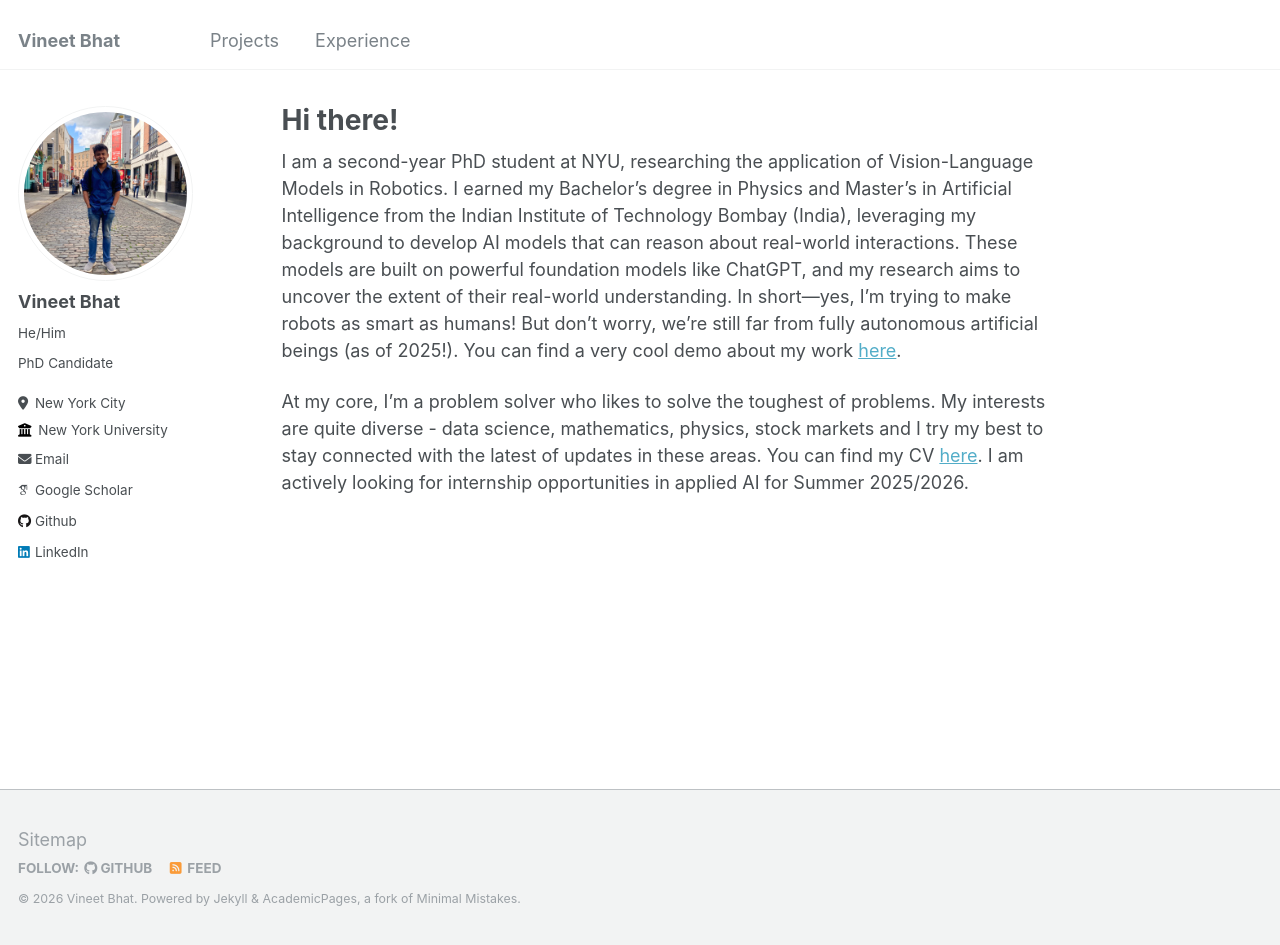
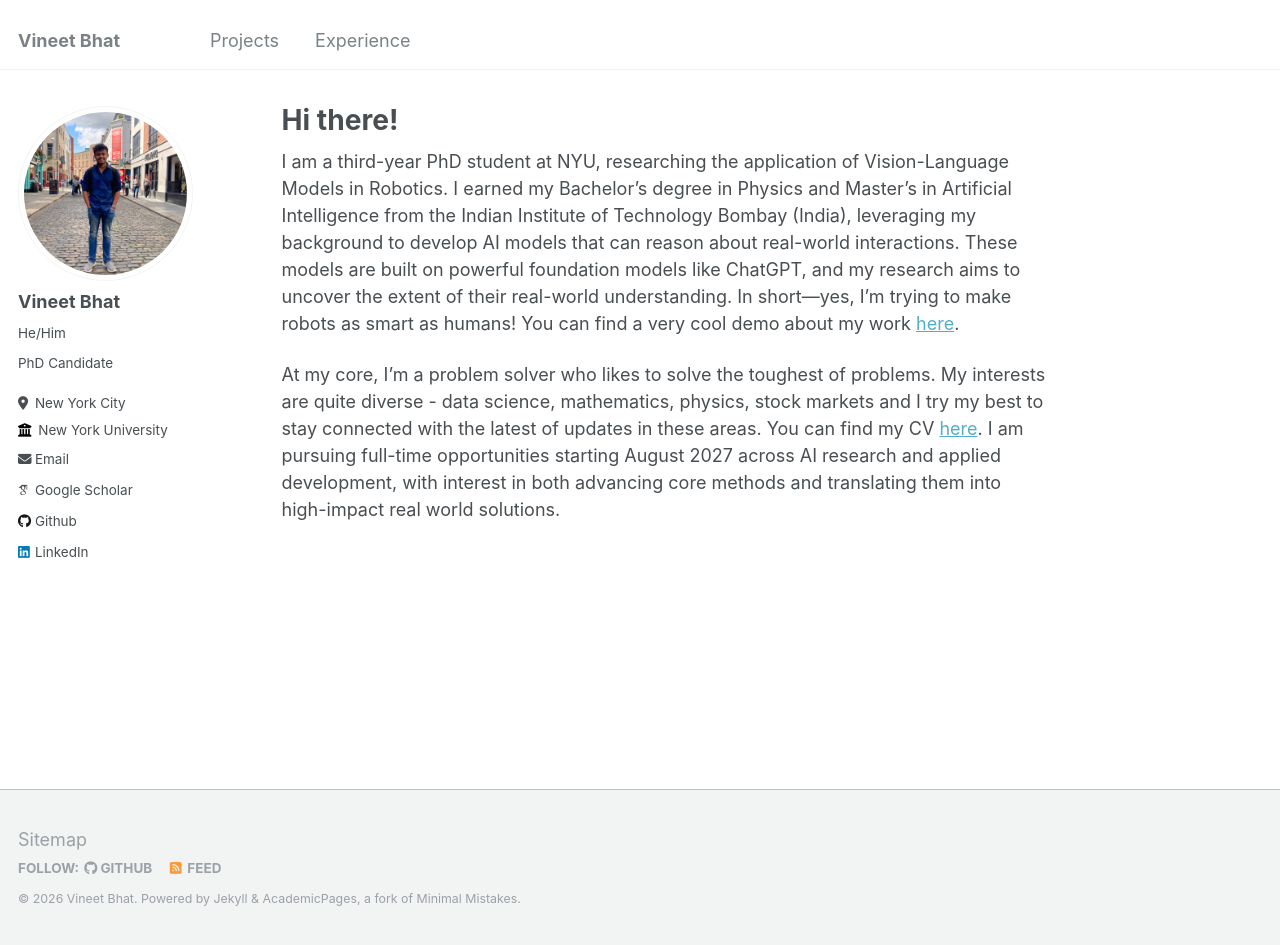
Before and after one commit to vineet2104/vineet2104.github.io, a Jekyll site: the page built from _pages/about.md, in a window 1280 px wide and 945 px high. Built offline with Jekyll 4.4.1, drawn with Linux system fonts in a browser that asks for light colours; some web fonts are replaced.

Commit message:
Change PhD status to third-year and update career goals
Updated academic status and future opportunities.

```diff
--- a/_pages/about.md
+++ b/_pages/about.md
@@ -7,6 +7,6 @@ redirect_from:
   - /about.html
 ---
 
-I am a second-year PhD student at NYU, researching the application of Vision-Language Models in Robotics. I earned my Bachelor’s degree in Physics and Master’s in Artificial Intelligence from the Indian Institute of Technology Bombay (India), leveraging my background to develop AI models that can reason about real-world interactions. These models are built on powerful foundation models like ChatGPT, and my research aims to uncover the extent of their real-world understanding. In short—yes, I'm trying to make robots as smart as humans! But don't worry, we're still far from fully autonomous artificial beings (as of 2025!). You can find a very cool demo about my work [here](https://drive.google.com/file/d/1NRiK14SZLv6iHwHguGLjrjuQGJ5Hb_kt/view?usp=sharing).
+I am a third-year PhD student at NYU, researching the application of Vision-Language Models in Robotics. I earned my Bachelor’s degree in Physics and Master’s in Artificial Intelligence from the Indian Institute of Technology Bombay (India), leveraging my background to develop AI models that can reason about real-world interactions. These models are built on powerful foundation models like ChatGPT, and my research aims to uncover the extent of their real-world understanding. In short—yes, I'm trying to make robots as smart as humans! You can find a very cool demo about my work [here](https://drive.google.com/file/d/1NRiK14SZLv6iHwHguGLjrjuQGJ5Hb_kt/view?usp=sharing).
 
-At my core, I'm a problem solver who likes to solve the toughest of problems. My interests are quite diverse - data science, mathematics, physics, stock markets and I try my best to stay connected with the latest of updates in these areas. You can find my CV [here](https://drive.google.com/file/d/1NfLWC3lqW8RSqygV400MPgQwEhCoIddl/view?usp=sharing). I am actively looking for internship opportunities in applied AI for Summer 2025/2026.
+At my core, I'm a problem solver who likes to solve the toughest of problems. My interests are quite diverse - data science, mathematics, physics, stock markets and I try my best to stay connected with the latest of updates in these areas. You can find my CV [here](https://drive.google.com/file/d/1NfLWC3lqW8RSqygV400MPgQwEhCoIddl/view?usp=sharing). I am pursuing full-time opportunities starting August 2027 across AI research and applied development, with interest in both advancing core methods and translating them into high-impact real world solutions.
```
